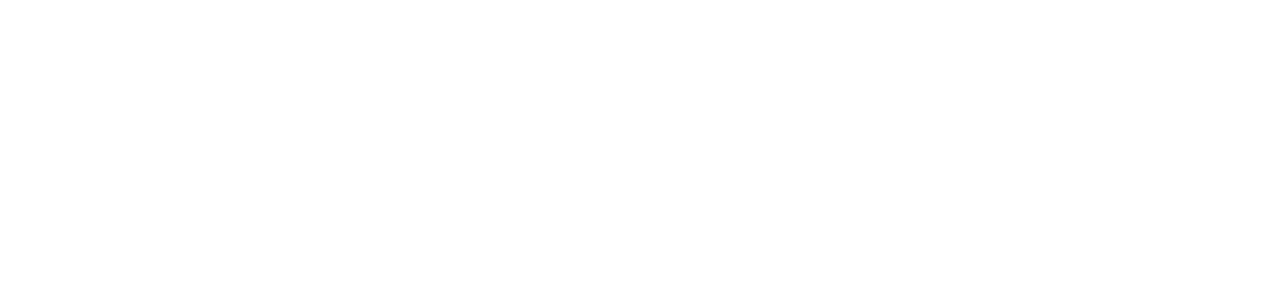
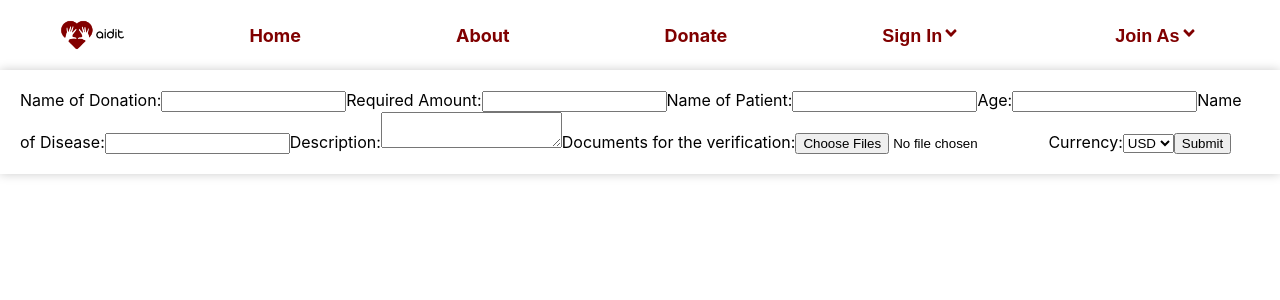
Before and after one commit to AIDIT-A-Humanitarian-Cause/Aidit_Hackathon, a React (Create React App) app in the folder client/: page /createDonation in a window 1280 px wide. Before the commit this address had no page. Shown: the top 300 px of the page. Built offline with nearby package versions, Linux system fonts and the light colour scheme.

Commit message:
add:donation

```diff
--- a/client/src/App.js
+++ b/client/src/App.js
@@ -1,7 +1,6 @@
 import { Routes, Route } from "react-router-dom";
 import Home from "./home/Home";
 import About from "./components/About";
-import NavBar from "./components/NavBar";
 import IndividualDonar from "./home/IndividualDonar";
 import IndividualStory from "./home/IndividualStory";
 
@@ -10,6 +9,7 @@
 import InstitutionRegister from "./components/InstitutionRegister";
 import InstitutionSignIn from "./components/InstitutionSignIn";
 import Donate from "./components/Donate";
+import DonationPage from "./home/DonationPage";
 function App() {
   return (
     <>
@@ -28,6 +28,7 @@
         <Route path="/about" element={<About />} />
         <Route path="/individualDonar" element={<IndividualDonar />} />
         <Route path="/story" element={<IndividualStory />} />
+        <Route path="/createDonation" element={<DonationPage />} />
       </Routes>
     </>
   );
--- a/client/src/components/HeroImg.js
+++ b/client/src/components/HeroImg.js
@@ -1,7 +1,7 @@
-import React from "react";
+import { React, useState } from "react";
 import styled from "styled-components";
 import HeroImage from "../assets/home_img.png";
-import { Link } from "react-router-dom";
+import { Link, Navigate } from "react-router-dom";
 const HeroContainer = styled.div`
   display: flex;
   align-items: center;
@@ -48,17 +48,26 @@
 const NavLink = styled(Link)`
   position: absolute;
 `;
-const HeroImg = (props) => (
+function HeroImg() {
+  const [isLoggedInAsInstituition, setLoggedIn] = useState(
+    localStorage.getItem("isInstitution") === "true"
+  );
+  return (
     <HeroContainer>
       <ImageContainer src={HeroImage} />
       <NavLink to="/donate">
-      {props.isInstitute ? (
-        <HeroButton>Create Donation</HeroButton>
+        {isLoggedInAsInstituition ? (
+          <Link to="/createDonation">
+            <HeroButton style={{ fontWeight: "bold", fontSize: "20.45px" }}>
+              Create Donation
+            </HeroButton>
+          </Link>
         ) : (
           <HeroButton>DONATE NOW</HeroButton>
         )}
       </NavLink>
     </HeroContainer>
   );
+}
 
 export default HeroImg;
--- a/client/src/components/NavBar.js
+++ b/client/src/components/NavBar.js
@@ -90,8 +90,10 @@
   };
   function logoutHandle() {
     localStorage.setItem("authenticated", false);
+    localStorage.setItem("isInstitution", false);
+    setLoggedIn(false);
     <Navigate to="/home" />;
-    setLoggedIn(false);
+    window.location.reload();
   }
 
   return (
--- a/client/src/home/Card.js
+++ b/client/src/home/Card.js
@@ -15,7 +15,7 @@
   `;
   const Box = styled.div`
     width: 15vw;
-    height:300px;
+    height: 300px;
     border-radius: 40px;
     background-color: white;
     display: flex;
@@ -40,7 +40,7 @@
 
   const Name = styled.h4`
     font-size: 24px;
-    font-family: "Ubuntu",sans-serif;
+    font-family: "Ubuntu", sans-serif;
     font-weight: bold;
     text-align: center;
     letter-spacing: 1.45px;
@@ -53,7 +53,7 @@
     text-align: justify;
     letter-spacing: 1.45px;
     margin: 0;
-    margin-top:2px;
+    margin-top: 2px;
   `;
   const Button = styled(Link)`
     margin-top: 10px;
@@ -71,7 +71,7 @@
     text-shadow: none;
 
     background-color: darkred;
-    border-radius: 20PX;
+    border-radius: 20px;
     font-size: 14px;
     transition: all 1250ms cubic-bezier(0.19, 1, 0.22, 1);
     &:hover {
@@ -267,7 +267,6 @@
         </ModalOverlay>
       )}
       <Box>
-
         <Image src={props.img} onClick={openModal} />
         <Button
           to="/individualDonar"
@@ -287,10 +286,8 @@
           completed={20}
           customLabel=" "
           maxCompleted={100}
-
           height={8}
           width={200}
-
         />
 
         <AmountRaised background="green">Goal : NRs. 5,000,000</AmountRaised>
--- /dev/null
+++ b/client/src/home/DonationPage.js
@@ -0,0 +1,146 @@
+import React, { useState } from "react";
+import Navbar from "../components/NavBar";
+import styled from "styled-components";
+import axios from "../api/axios";
+const FormContainer = styled.div`
+  display: flex;
+  flex-direction: column;
+  align-items: center;
+  padding: 20px;
+  box-shadow: 0px 0px 10px 0px #ccc;
+`;
+const DonationPage = () => {
+  const [formData, setFormData] = useState({
+    nameOfDonation: "",
+    requiredAmount: "",
+    nameOfPatient: "",
+    age: "",
+    nameOfCondition: "",
+    description: "",
+    documents: "",
+    currency: "",
+  });
+
+  const handleChange = (event) => {
+    setFormData({ ...formData, [event.target.name]: event.target.value });
+  };
+
+  const handleSubmit = async (event) => {
+    event.preventDefault();
+    try {
+      console.log(formData);
+      const response = await axios.post(
+        "/donation",
+        {
+          formData,
+        },
+        {
+          headers: {
+            Authorization: `Bearer ${localStorage.getItem("token")}`,
+          },
+        }
+      );
+      console.log(response);
+      console.log(response.status);
+    } catch (error) {
+      console.error(error);
+    }
+  };
+
+  return (
+    <>
+      <Navbar />
+      <FormContainer>
+        <form onSubmit={handleSubmit}>
+          <label>
+            Name of Donation:
+            <input
+              type="text"
+              name="nameOfDonation"
+              value={formData.nameOfDonation}
+              onChange={handleChange}
+              required
+            />
+          </label>
+          <label>
+            Required Amount:
+            <input
+              type="number"
+              name="requiredAmount"
+              value={formData.requiredAmount}
+              onChange={handleChange}
+              required
+            />
+          </label>
+          <label>
+            Name of Patient:
+            <input
+              type="text"
+              name="nameOfPatient"
+              value={formData.nameOfPatient}
+              onChange={handleChange}
+              required
+            />
+          </label>
+          <label>
+            Age:
+            <input
+              type="number"
+              name="age"
+              value={formData.age}
+              onChange={handleChange}
+              required
+            />
+          </label>
+          <label>
+            Name of Disease:
+            <input
+              type="text"
+              name="nameOfCondition"
+              value={formData.nameOfCondition}
+              onChange={handleChange}
+              required
+            />
+          </label>
+          <label>
+            Description:
+            <textarea
+              name="description"
+              value={formData.description}
+              onChange={handleChange}
+              required
+            />
+          </label>
+          <label>
+            Documents for the verification:
+            <input
+              type="file"
+              name="documents"
+              onChange={handleChange}
+              value={formData.documents}
+              multiple
+              required
+            />
+          </label>
+          <label>
+            Currency:
+            <select
+              name="currency"
+              value={formData.currency == null ? "usd" : formData.currency}
+              onChange={(e) =>
+                setFormData({ ...formData, currency: e.target.value })
+              }
+              required
+            >
+              <option value="usd">USD</option>
+              <option value="nrs">NRS</option>
+            </select>
+          </label>
+          <button type="submit">Submit</button>
+        </form>
+      </FormContainer>
+    </>
+  );
+};
+
+export default DonationPage;
--- a/client/src/home/Home.js
+++ b/client/src/home/Home.js
@@ -15,14 +15,12 @@
 import Navbar from "../components/NavBar";
 
 function Home() {
-  const [isLoggedInAsInstituition, setLoggedIn] = useState(
-    localStorage.getItem("isInstitution") === "true"
-  );
+
   const images = [image1, image2, image3, image4, image5];
   return (
     <>
       <Navbar />
-      <HeroImg props={{ isInstitute: isLoggedInAsInstituition }} />
+      <HeroImg />
       <CardsDonar />
       <CounterUp />
       <Slider />
```
Also changed, not shown: client/src/home/CardsDonar.js (line endings or trailing spaces), 2 other files (tests, documents, lock files or other folders). Lines whose indentation alone changed are shown as unchanged.
